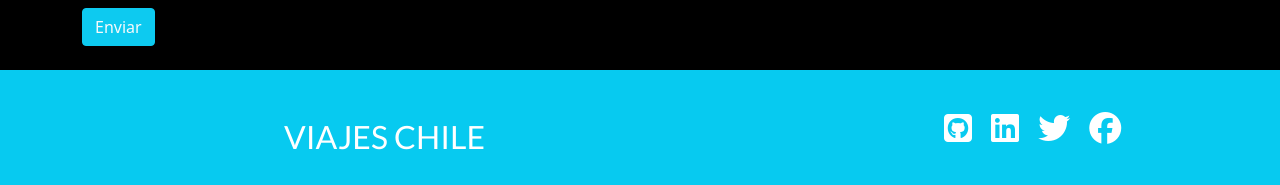
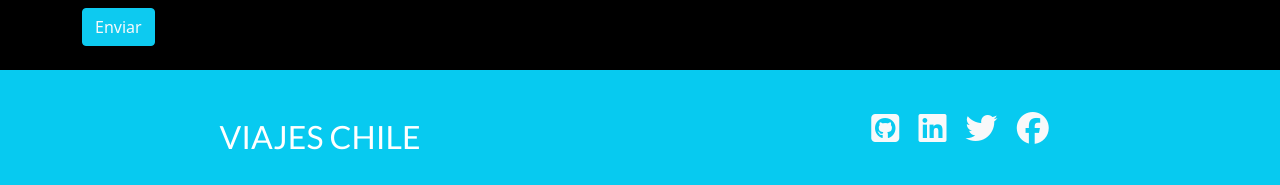
Before and after one commit to amiesalv/Viajes_Chile_Prueba, a plain HTML site: page index.html in a window 1280 px wide. Shown: the part 3112-3297 px from the top of the page. Drawn offline with nearby package versions, Linux system fonts and the light colour scheme.

Commit message:
ultimo cambio links de iconos y orden de formato mobile

```diff
--- a/assets/css/style.css
+++ b/assets/css/style.css
@@ -43,7 +43,6 @@ body {
   border-top: 1px solid white;
   width: 1280px;
   opacity: 1;
-
 }
 
 /* parrafo quienes somos*/
@@ -52,38 +51,38 @@ p {
   font-family: "Lato", sans-serif;
 }
 /* seccion 4 cards*/
-.card-title{
+.card-title {
   color: white;
   font-weight: 300;
 }
 
-.card-text{
+.card-text {
   color: white;
   font-weight: 300;
 }
-.card{ /* para que la foto sea del porte del card*/
+.card {
+  /* para que la foto sea del porte del card*/
   margin: 0;
   padding: 0;
 }
-#monta{ /*imagen montania que no coincidia la altura con las otras*/
+#monta {
+  /*imagen montania que no coincidia la altura con las otras*/
   height: 191px;
 }
 
 /* nombre, asunto, mensaje en seccion contacto*/
-.form-label{
+.form-label {
   font-family: "Lato", sans-serif;
   color: white;
   font-weight: 400;
 }
 
-footer{ /* colores y texto del footer*/
+footer {
+  /* colores y texto del footer*/
   margin: 0;
-  padding-inline-start: 17rem;
-   background-color: #07caf0;
+
+  background-color: #07caf0;
   color: white;
   font-family: "Lato", sans-serif;
   font-weight: 300;
 }
-#iconos{ /*todos los iconos*/
-  padding-left: 10rem;
-}
--- a/assets/js/script.js
+++ b/assets/js/script.js
@@ -5,7 +5,7 @@ $(document).ready(function(){ // necesario para empezar a usar script
     var myCarousel = document.querySelector('#myCarousel')
 var carousel = new bootstrap.Carousel(myCarousel)
 
-
+/*tooltips*/
 $('[data-toggle="tooltip"]').tooltip();
 
 var tooltipTriggerList = [].slice.call(document.querySelectorAll('[data-bs-toggle="tooltip"]'))
--- a/index.html
+++ b/index.html
@@ -1,4 +1,7 @@
+<!--https://amiesalv.github.io/Viajes_Chile_Prueba/-->
 <!DOCTYPE html>
+
+
 <html lang="en">
 
 <head>
@@ -82,7 +85,7 @@
     </div>
   </section>
   <!--fin del carousel-->
-  <section>
+  <section class=" d-md-block d-none">
     <!--quienes somos hr y 3 parrafos con iconos y tooltips-->
     <div id="quienSom" class="container">
       <div class="row">
@@ -95,7 +98,8 @@
         <br />
         <div class="col-md-4 justify-content-center">
           <!--icon avion-->
-          <div class="text-center bg-info mb-2"><i class="fas fa-plane fa-2x"data-bs-toggle="tooltip" data-bs-placement="top" title=" En Avion!">
+          <div class="text-center bg-info mb-2"><i class="fas fa-plane fa-2x" data-bs-toggle="tooltip"
+              data-bs-placement="top" title=" En Avion!">
             </i></div>
           <br>
           <p>
@@ -128,13 +132,15 @@
             Dolor por la pérdida de Leonora, la única, virgen radiante,
             Leonora por los ángeles llamada. Aquí ya sin nombre, para siempre.
           </p>
-          <div class="text-center bg-info"> <i class="fas fa-mountain fa-2x" data-bs-toggle="tooltip" data-bs-placement="bottom" title="A la Montania!">
+          <div class="text-center bg-info"> <i class="fas fa-mountain fa-2x" data-bs-toggle="tooltip"
+              data-bs-placement="bottom" title="A la Montania!">
             </i></div>
         </div>
         <br>
         <div class="col-md-4">
           <!--icon camino-->
-          <div class="text-center bg-info"><i class="fas fa-route fa-2x"data-bs-toggle="tooltip" data-bs-placement="right" title="En Auto!">
+          <div class="text-center bg-info"><i class="fas fa-route fa-2x" data-bs-toggle="tooltip"
+              data-bs-placement="right" title="En Auto!">
             </i></div>
           <br>
           <p>
@@ -158,13 +164,14 @@
 
   <section>
     <!-- destacados con 3 cards-->
-    <div id="destacados" class="container">
+    <div id="destacados" class="container ">
       <div class="row">
         <h1 id="titulos" class="text-center my-5">DESTACADOS</h1>
         <!--nombre centrado con margin-->
         <br />
         <hr id="barra" />
-        <div class="card col-md-3 bg-info justify-content-center my-5 me-5" style="width: 18rem">
+        <div class="row mx-5">
+          <div class="card col-sm-12 col-md-3 bg-info align-items-center my-5 me-5" style="width: 18rem">
             <!--card1-->
             <img src="assets/img/card1.jpg" class="card-img-top" alt="..." />
             <div class="card-body">
@@ -214,6 +221,7 @@
           </div>
         </div>
       </div>
+    </div>
   </section>
   <!--fin seccion cards-->
   <section>
@@ -254,19 +262,26 @@
     <div class="container-fluid py-4">
       <div class="row align-items-center">
         <div class="col-xs-12 col-md-12 col-lg-6">
-          <h2 class="mt-4">VIAJES CHILE</h2>
+          <h2 class="mt-4 text-center">VIAJES CHILE</h2>
         </div>
         <!--colores y estilo en css-->
-        <div id="iconos" class="col-xs-12 col-md-12 col-lg-6  my-1">
+        <div id="iconos" class="col-xs-12 col-md-12 col-lg-6  text-center my-1">
           <!--div iconos-->
-          <i class="fa-brands fa-github-square fa-2x mx-2"></i>
-          <!--icono github-->
-          <i class="fa-brands fa-linkedin fa-2x mx-2"></i>
-          <!--icono linkedin-->
-          <i class="fa-brands fa-twitter fa-2x mx-2"></i>
-          <!--icono twitter-->
-          <i class="fa-brands fa-facebook fa-2x mx-2"></i>
-          <!--icono de facebook-->
+
+          <a class="text-light" href="https://github.com/" target="_blank"><i
+              class="fa-brands fa-github-square fa-2x mx-2"></i></a>
+          <!--icono github con link a github.com-->
+          <a class="text-light" href="https://cl.linkedin.com/" target="_blank"><i
+              class="fa-brands fa-linkedin fa-2x mx-2"></i></a>
+
+          <!--icono linkedin con link a linkedin chile-->
+
+          <a class="text-light" href="https://twitter.com/?lang=es" target="_blank"><i
+              class="fa-brands fa-twitter fa-2x mx-2"></i></a>
+          <!--icono twitter con link a twitter-->
+          <a class="text-light" href="https://www.facebook.com/" target="_blank"><i
+              class="fa-brands fa-facebook fa-2x mx-2"></i></a>
+          <!--icono de facebook con link a faccebook-->
         </div>
       </div>
     </div>
```
Lines whose indentation alone changed are shown as unchanged.
